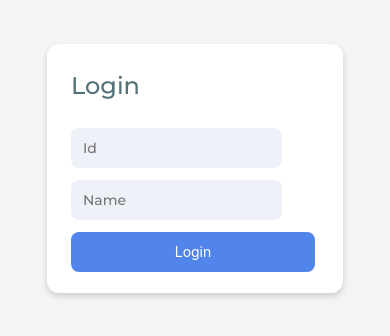
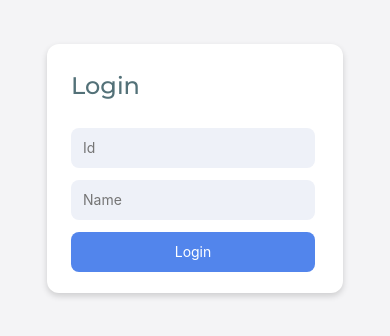
Before and after one commit to bhanuprakashwar/TDCX, a React (Create React App) app in the folder front-end/: page /login in a window 390 px wide. Shown: the part 254-590 px from the top of the page. Built offline with nearby package versions, Linux system fonts and the light colour scheme.

Commit message:
input type responsive fix

```diff
--- a/front-end/src/Components/Home/home.css
+++ b/front-end/src/Components/Home/home.css
@@ -100,7 +100,7 @@
     align-items: center;
     height: 92px;
 }
-input[type=text]{
+.modal-input{
     width: 244px;
     max-height: 40px;
     background: #EEF1F8;
@@ -141,7 +141,7 @@ input[type=text]{
         border-radius: 12px !important;
         width: 95% !important;
     }
-    input[type=text]{
+    .modal-input{
         width:85% !important;
     }
     .modal-button{
--- a/front-end/src/Components/Home/home.js
+++ b/front-end/src/Components/Home/home.js
@@ -162,12 +162,12 @@ function Home() {
                     <Modal.Body style={{ padding: "0px 0px 30px 0px" }}>
                         {edit ?
                             <form className="modal-form" onSubmit={updateTaskAPICall}>
-                                <input type="text" id="taskname" placeholder="Task Name" value={addTask} onChange={e => setTask(e.target.value)} />
+                                <input type="text" id="taskname" class="modal-input" placeholder="Task Name" value={addTask} onChange={e => setTask(e.target.value)} />
                                 <input className="modal-button" type="submit" value="Update Task" />
                             </form>
                             :
                             <form className="modal-form" onSubmit={addTaskAPICall}>
-                                <input type="text" id="taskname" placeholder="Task Name" onChange={e => setTask(e.target.value)} />
+                                <input type="text" id="taskname" class="modal-input" placeholder="Task Name" onChange={e => setTask(e.target.value)} />
                                 <input className="modal-button" type="submit" value="+ New Task" />
                             </form>
                         }
```
